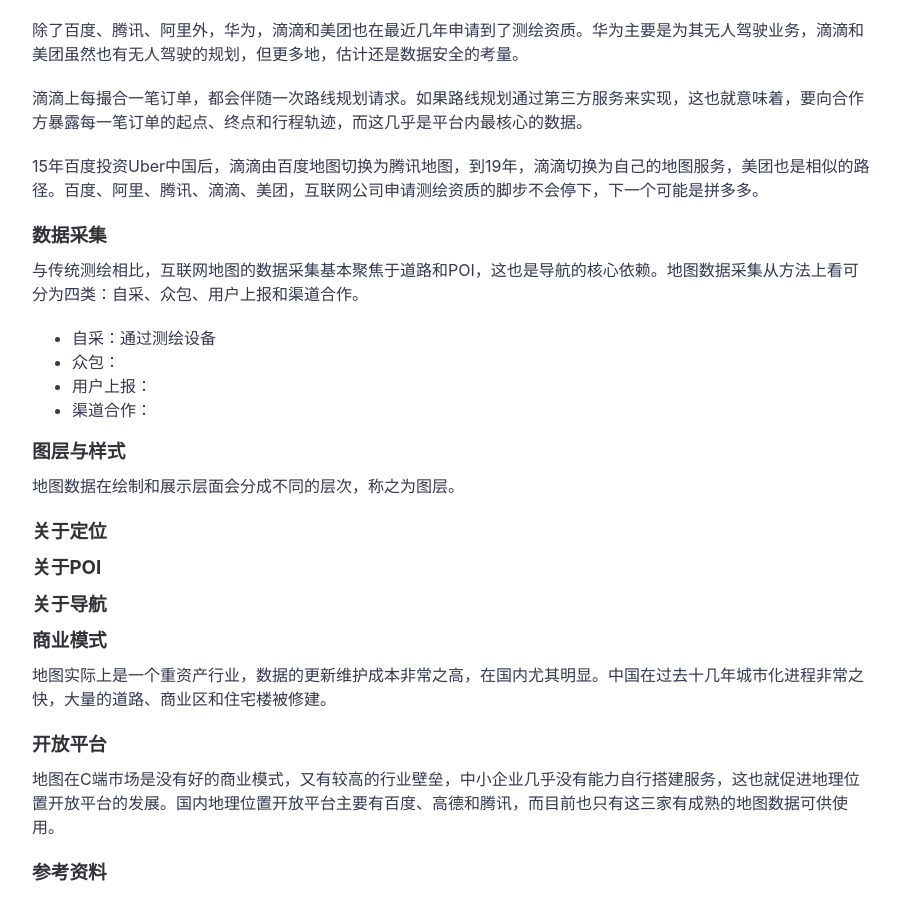
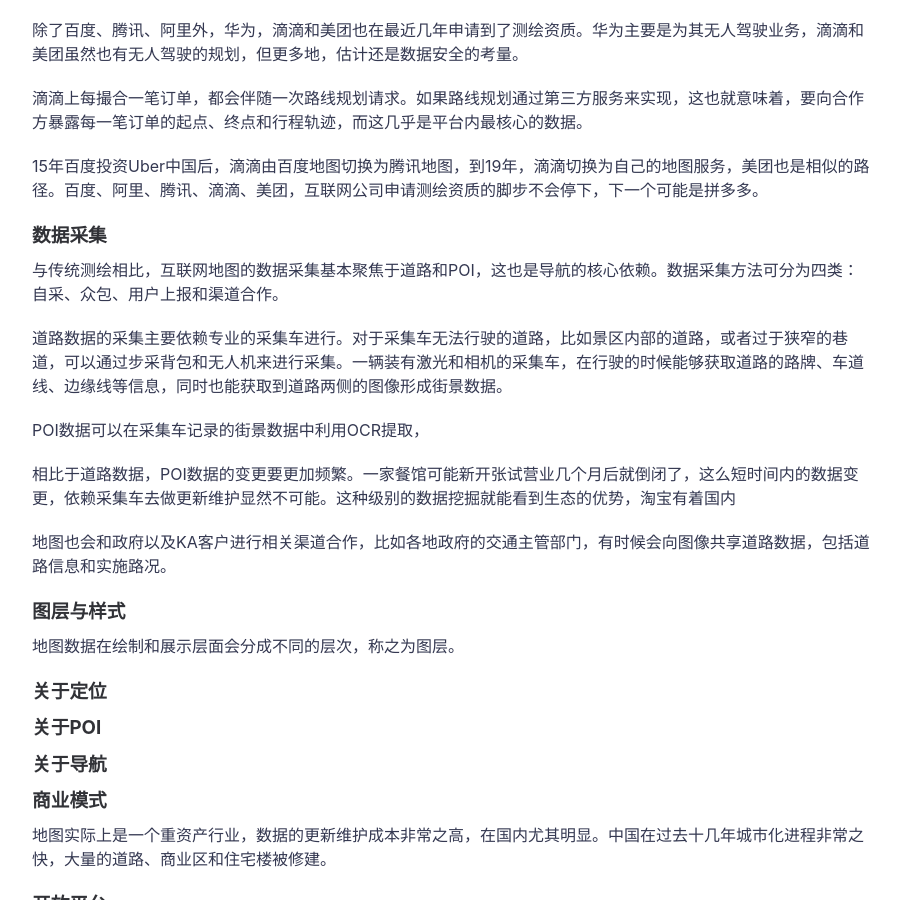
Before and after one commit to icarus507/icarus507.github.io, a Jekyll site: the page built from _posts/2018-09-07-谈谈地图.md, in a window 1280 px wide and 900 px high, scrolled down 1590 px. Shown: the whole window, without its empty margins (188-1088 px from the left). Built offline with Jekyll 4.4.1, drawn with Linux system fonts in a browser that asks for light colours.

Commit message:
Update 2018-09-07-谈谈地图.md

```diff
--- a/_posts/2018-09-07-谈谈地图.md
+++ b/_posts/2018-09-07-谈谈地图.md
@@ -42,12 +42,15 @@
 
 ### 数据采集
 
-与传统测绘相比，互联网地图的数据采集基本聚焦于道路和POI，这也是导航的核心依赖。地图数据采集从方法上看可分为四类：自采、众包、用户上报和渠道合作。
-* 自采：通过测绘设备
-* 众包：
-* 用户上报：
-* 渠道合作：
+与传统测绘相比，互联网地图的数据采集基本聚焦于道路和POI，这也是导航的核心依赖。数据采集方法可分为四类：自采、众包、用户上报和渠道合作。
 
+道路数据的采集主要依赖专业的采集车进行。对于采集车无法行驶的道路，比如景区内部的道路，或者过于狭窄的巷道，可以通过步采背包和无人机来进行采集。一辆装有激光和相机的采集车，在行驶的时候能够获取道路的路牌、车道线、边缘线等信息，同时也能获取到道路两侧的图像形成街景数据。
+
+POI数据可以在采集车记录的街景数据中利用OCR提取，
+
+相比于道路数据，POI数据的变更要更加频繁。一家餐馆可能新开张试营业几个月后就倒闭了，这么短时间内的数据变更，依赖采集车去做更新维护显然不可能。这种级别的数据挖掘就能看到生态的优势，淘宝有着国内
+
+地图也会和政府以及KA客户进行相关渠道合作，比如各地政府的交通主管部门，有时候会向图像共享道路数据，包括道路信息和实施路况。
 
 ### 图层与样式
 
```
Also changed, not shown: other parts of _posts/2018-09-07-谈谈地图.md (+1 -1 lines).
